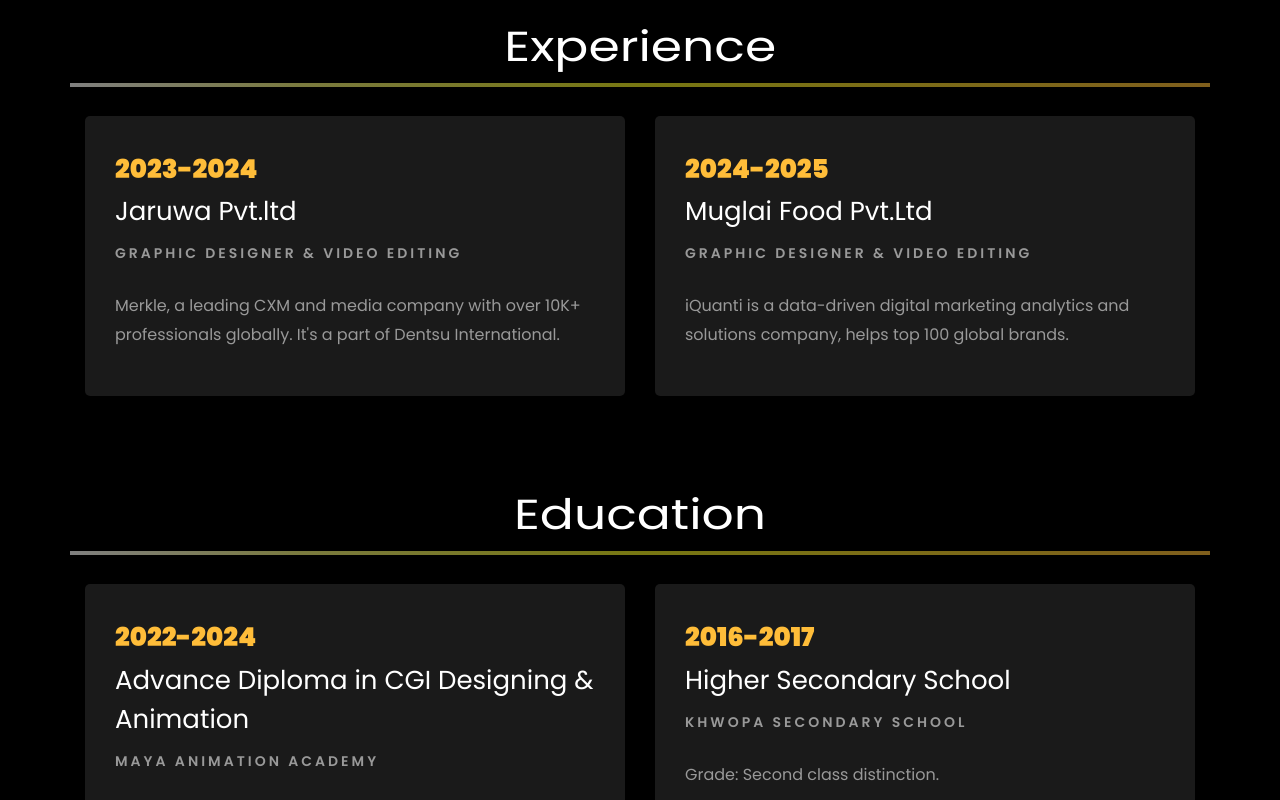
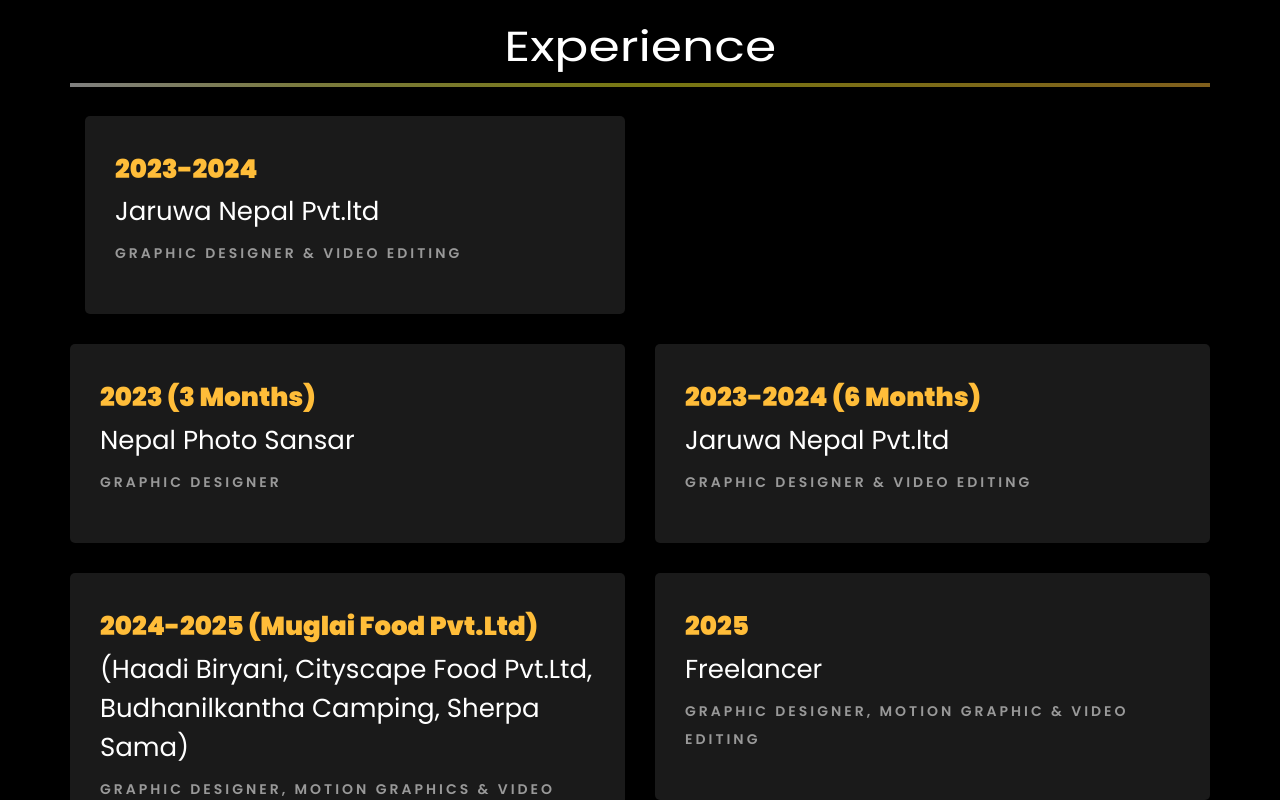
Before and after one commit to depeeshbadey-hub/dipeshbade.github.io, a plain HTML site: page index.html in a window 1280 px wide. Shown: the part 2000-2800 px from the top of the page. Drawn offline with Linux system fonts and the light colour scheme; files whose address does not match are found by name.

Commit message:
Update LinkedIn links and job titles in index.html

```diff
--- a/index.html
+++ b/index.html
@@ -293,7 +293,7 @@
 									<span class="number" data-number="30">0</span> <span>+</span>
 									<span>&nbsp; Projects completed</span>
 								</p>
-								<p><a href="https://www.linkedin.com/in/rishabhnmishra/" class="btn btn-primary py-3 px-3">LinkedIn</a></p>
+								<p><a href="https://www.linkedin.com/in/depeesh-badey-a4171624a/" class="btn btn-primary py-3 px-3">LinkedIn</a></p>
 							</div>
 						</div>
 					</div>
@@ -325,9 +325,26 @@
 				<div class="col-md-6">
 					<div class="resume-wrap ftco-animate">
 						<span class="date">2023-2024</span>
-						<h2>Jaruwa Pvt.ltd</h2>
+						<h2>Jaruwa Nepal Pvt.ltd</h2>
 						<span class="position">Graphic Designer & Video Editing</span>
-						<p class="mt-4">Merkle, a leading CXM and media company with over 10K+ professionals globally. It's a part of Dentsu International.
+						<!-- <p class="mt-4">Merkle, a leading CXM and media company with over 10K+ professionals globally. It's a part of Dentsu International.  -->
+							<!-- <ul>
+								<li>Analysed ad campaigns, clickstream, and customer surveys data, identified an increasing demand and launched a strategic product line.</li>
+								<li>Developed time series forecasting models to predict sales and optimize marketing budgets, got model performance of 92%.</li>
+								<li>Designed and executed A/B tests, performed rigorous statistical analysis. Led to 20% MoM increase in the conversion rate.</li>
+							</ul> -->
+						</p>
+					</div>
+
+				</div>
+
+				<div class="row">
+				<div class="col-md-6">
+					<div class="resume-wrap ftco-animate">
+						<span class="date">2023 (3 Months) </span>
+						<h2>Nepal Photo Sansar</h2>
+						<span class="position">Graphic Designer </span>
+						<!--p class="mt-4">Merkle, a leading CXM and media company with over 10K+ professionals globally. It's a part of Dentsu International.
 							<!-- <ul>
 								<li>Analysed ad campaigns, clickstream, and customer surveys data, identified an increasing demand and launched a strategic product line.</li>
 								<li>Developed time series forecasting models to predict sales and optimize marketing budgets, got model performance of 92%.</li>
@@ -340,10 +357,26 @@
 
 				<div class="col-md-6">
 					<div class="resume-wrap ftco-animate">
-						<span class="date">2024-2025</span>
-						<h2>Muglai Food Pvt.Ltd</h2>
+						<span class="date">2023-2024 (6 Months)</span>
+						<h2>Jaruwa Nepal Pvt.ltd</h2>
 						<span class="position">Graphic Designer & Video Editing</span>
-						<p class="mt-4">iQuanti is a data-driven digital marketing analytics and solutions company, helps top 100 global brands.
+						<!--p class="mt-4">Merkle, a leading CXM and media company with over 10K+ professionals globally. It's a part of Dentsu International.
+							<!-- <ul>
+								<li>Analysed ad campaigns, clickstream, and customer surveys data, identified an increasing demand and launched a strategic product line.</li>
+								<li>Developed time series forecasting models to predict sales and optimize marketing budgets, got model performance of 92%.</li>
+								<li>Designed and executed A/B tests, performed rigorous statistical analysis. Led to 20% MoM increase in the conversion rate.</li>
+							</ul> -->
+						</p>
+					</div>
+
+				</div>
+
+				<div class="col-md-6">
+					<div class="resume-wrap ftco-animate">
+						<span class="date">2024-2025 (Muglai Food Pvt.Ltd)</span>
+						<h2>(Haadi Biryani, Cityscape Food Pvt.Ltd, Budhanilkantha Camping, Sherpa Sama)</h2>
+						<span class="position">Graphic Designer, Motion Graphics & Video Editing</span>
+						<!--p class="mt-4">iQuanti is a data-driven digital marketing analytics and solutions company, helps top 100 global brands.
 							<!-- <ul>
 								<li>Performed in-depth market research and analysis to create online pages. Resulted in ~100% website growth and 30% increase in conversion rate YoY.</li>
 								<li>Delivered multiple training and mentorship sessions on analytical tools like SQL, MS Excel, Power BI, Tableau and Python.</li>
@@ -351,6 +384,24 @@
 							</ul> -->
 						</p>
 					</div>
+
+				</div>
+
+				<div class="col-md-6">
+					<div class="resume-wrap ftco-animate">
+						<span class="date">2025</span>
+						<h2>Freelancer</h2>
+						<span class="position">Graphic Designer, Motion Graphic & Video Editing</span>
+						<!--p class="mt-4">iQuanti is a data-driven digital marketing analytics and solutions company, helps top 100 global brands.
+							<!-- <ul>
+								<li>Performed in-depth market research and analysis to create online pages. Resulted in ~100% website growth and 30% increase in conversion rate YoY.</li>
+								<li>Delivered multiple training and mentorship sessions on analytical tools like SQL, MS Excel, Power BI, Tableau and Python.</li>
+								<li>Performed migration and enhancements for merchandising dashboard, involved data integration and its feature improvement.</li>
+							</ul> -->
+						</p>
+					</div>
+
+				</div>
 
 				</div>
 			</div>
```
